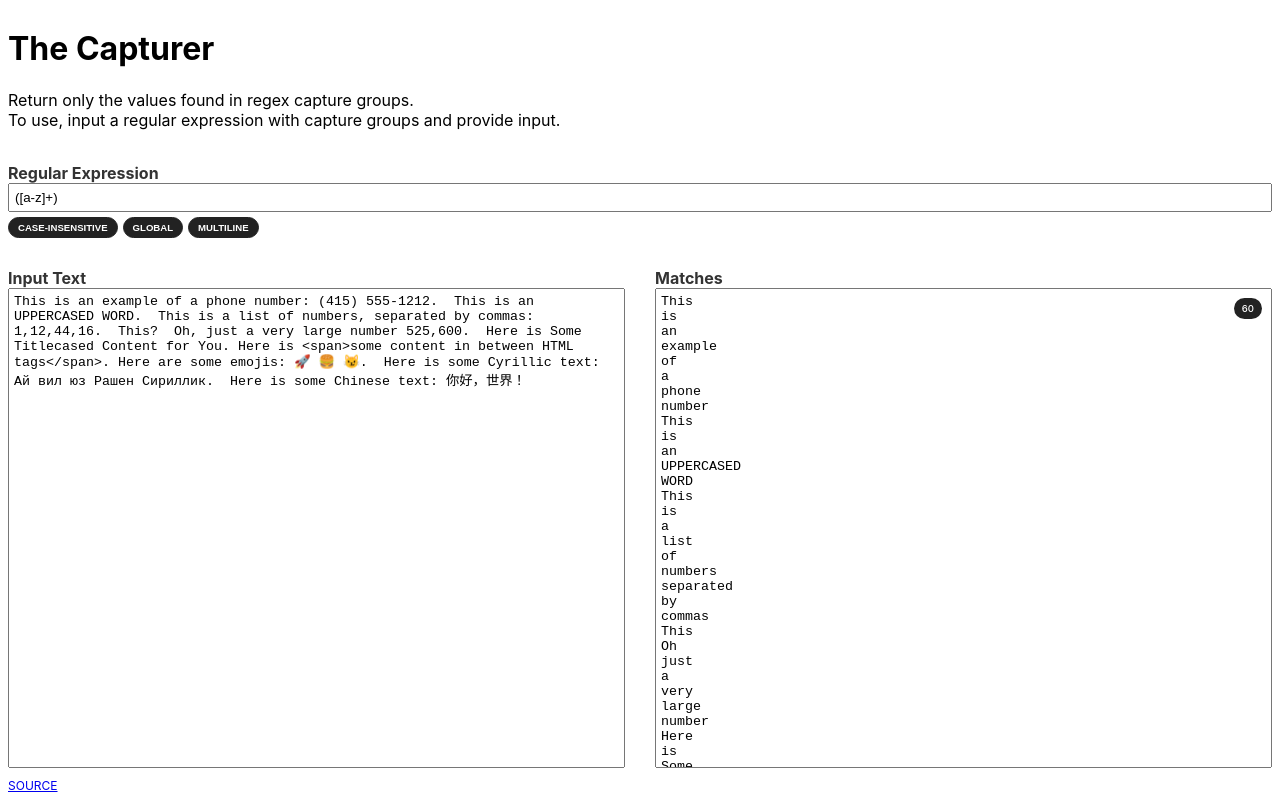
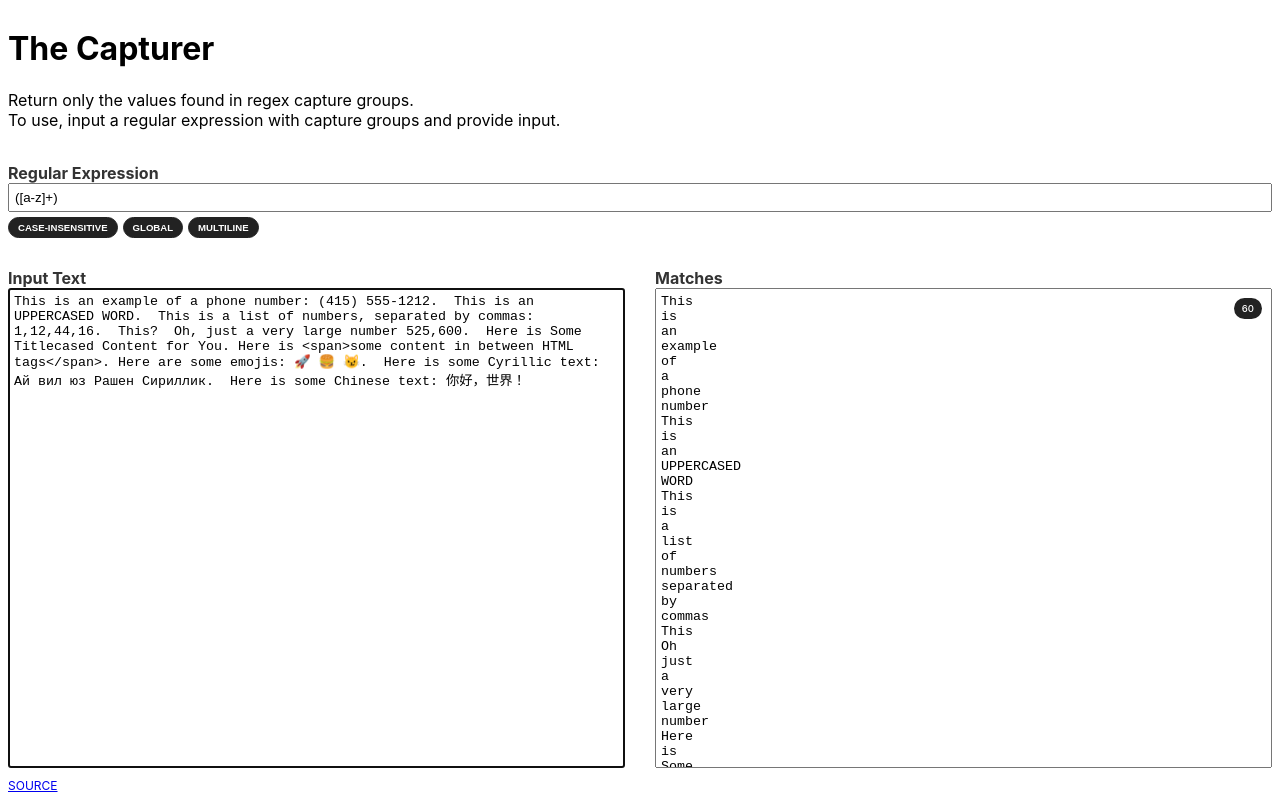
Before and after one commit to Meandmybadself/capturer, a React (Vite) app: page / in a window 1280 px wide. Built offline with nearby package versions, Linux system fonts and the light colour scheme.

Commit message:
auto focuses corpus

```diff
--- a/src/app.tsx
+++ b/src/app.tsx
@@ -102,7 +102,7 @@ const App: React.FunctionComponent = () => {
         <div id='corpus'>
             <label>
                 <span>Input Text</span>
-                <textarea value={corpus} onChange={(e: React.ChangeEvent<HTMLTextAreaElement | HTMLInputElement>) => setCorpus(e.target.value)} />
+                <textarea value={corpus} autoFocus onChange={(e: React.ChangeEvent<HTMLTextAreaElement | HTMLInputElement>) => setCorpus(e.target.value)} />
             </label>
         </div>
         <div id='output'>
```
Also changed, not shown: 1 other file (tests, documents, lock files or other folders).
